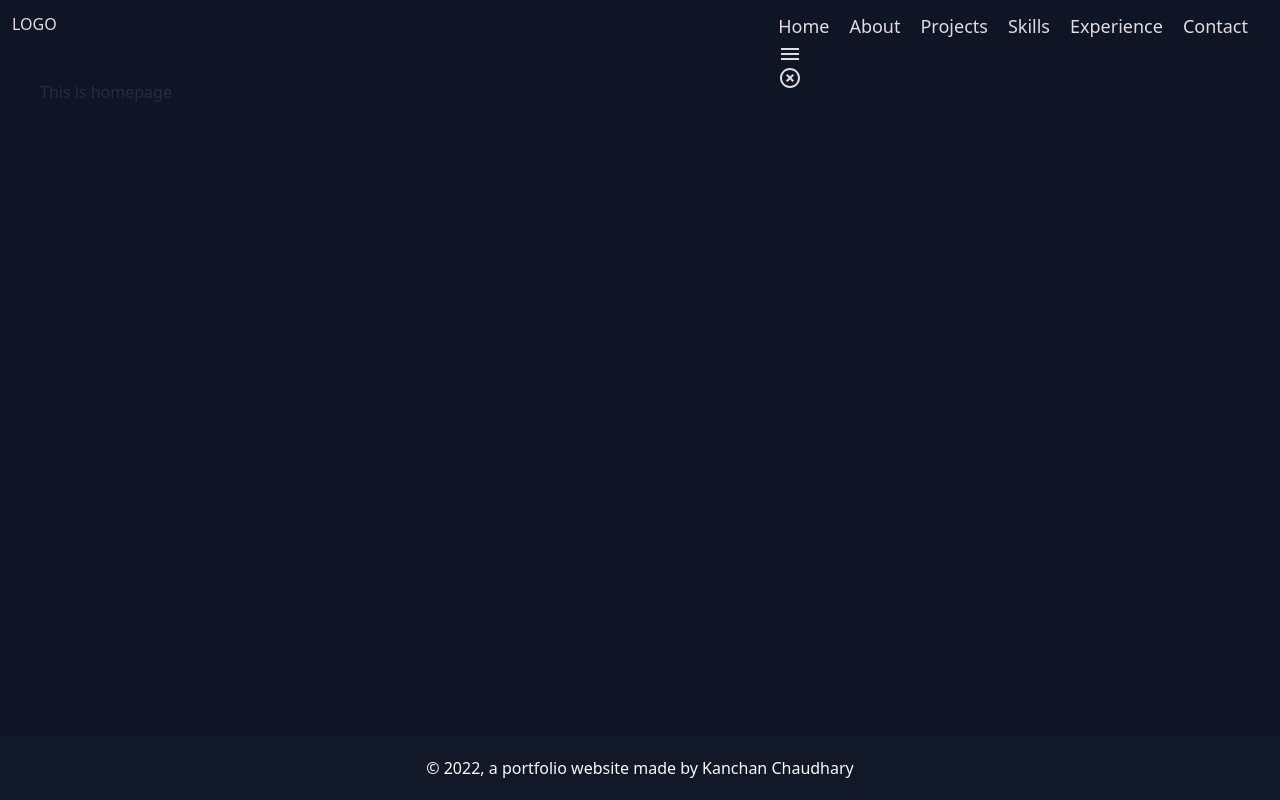
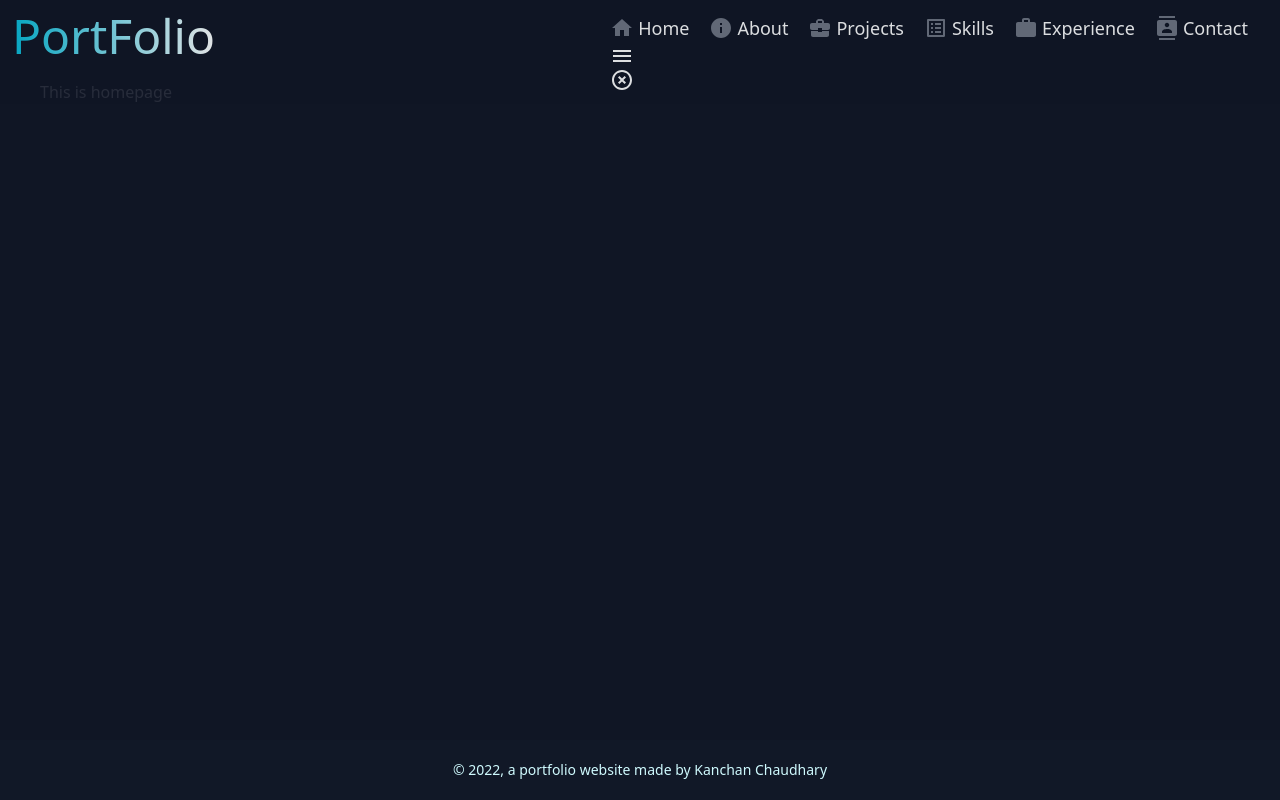
Before and after one commit to kanchan7c/online-resume, a Next.js app: page / in a window 1280 px wide. Built offline with nearby package versions, Linux system fonts and the light colour scheme.

Commit message:
nav color and styling changed for typography

```diff
--- a/components/footer.js
+++ b/components/footer.js
@@ -2,7 +2,7 @@ import React from 'react';
 
 const Footer = () => {
   return (
-    <div className='bg-gray-900 text-gray-50  text-center p-5 fixed bottom-0 right-0 left-0'>
+    <div className='bg-gray-900 text-cyan-100  text-center p-5 fixed bottom-0 right-0 left-0 text-sm'>
       &copy; 2022, a portfolio website made by Kanchan Chaudhary
     </div>
   );
--- a/components/logo.js
+++ b/components/logo.js
@@ -1,7 +1,11 @@
 import React from 'react';
 
 const Logo = () => {
-  return <div>LOGO</div>;
+  return (
+    <div className='lg:text-5xl text-2xl bg-gradient-to-r from-cyan-500 to-gray-50 text-transparent bg-clip-text'>
+      PortFolio
+    </div>
+  );
 };
 
 export default Logo;
--- a/components/navbar.js
+++ b/components/navbar.js
@@ -30,27 +30,30 @@ const Navbar = () => {
   ];
   return (
     <nav>
-      <ul className='hidden sm:block'>
+      <ul className='hidden md:block'>
         {navLinks.map((item) => (
-          <Link href={item?.link} key={item?.name}>
-            <a className='mr-2 md:mr-5  hover:text-teal-200 font-light md:text-lg'>
-              {item?.name}
+          <Link href={item?.link} key={item?.name} className='flex'>
+            <a className='mr-2 lg:mr-5  hover:text-teal-200 font-light lg:text-lg'>
+              <span className='mr-1 text-xs align-middle text-gray-500'>
+                {item?.icon}
+              </span>
+              <span className='align-middle'>{item?.name}</span>
             </a>
           </Link>
         ))}
       </ul>
       <MenuIcon
-        className={show ? 'hidden' : 'block sm:hidden'}
+        className={show ? 'hidden' : 'block md:hidden'}
         onClick={showMenu}
       />
       <div className='flex flex-col justify-center'>
         <HighlightOffIcon
-          className={show ? 'block sm:hidden mb-4 ' : 'hidden'}
+          className={show ? 'block md:hidden mb-4 ' : 'hidden'}
           onClick={hideMenu}
         />
         <ul
           className={
-            show ? 'sm:hidden block flex flex-col justify-between' : 'hidden'
+            show ? 'md:hidden block flex flex-col justify-between' : 'hidden'
           }
         >
           {navLinks.map((item) => (
```
